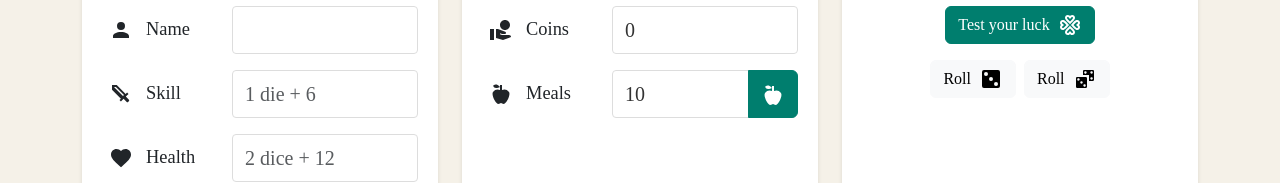
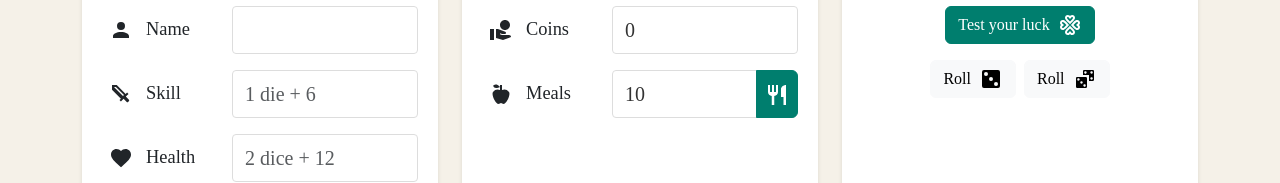
Before and after one commit to dialex/fnf-companion, a React (Vite) app: page / in a window 1280 px wide. Shown: the part 179-362 px from the top of the page. Built offline with nearby package versions, Linux system fonts and the light colour scheme; the HTML template or start-up script is replaced by a standard one; a web font is replaced by a local one.

Commit message:
style: reduce consume meal button width

```diff
--- a/src/App.jsx
+++ b/src/App.jsx
@@ -9,6 +9,7 @@ import {
   mdiCloverOutline,
   mdiHandCoin,
   mdiFoodApple,
+  mdiSilverwareForkKnife,
   mdiDice3,
   mdiDiceMultiple,
   mdiWebBox,
@@ -390,8 +391,13 @@ function App() {
                         parseInt(meals) <= 0 ||
                         (maxHealth !== null && parseInt(health) >= maxHealth)
                       }
+                      style={{
+                        minWidth: 'auto',
+                        width: 'auto',
+                        padding: '0.5rem',
+                      }}
                     >
-                      <Icon path={mdiFoodApple} size={1} />
+                      <Icon path={mdiSilverwareForkKnife} size={1} />
                     </button>
                   </div>
                 </div>
```
